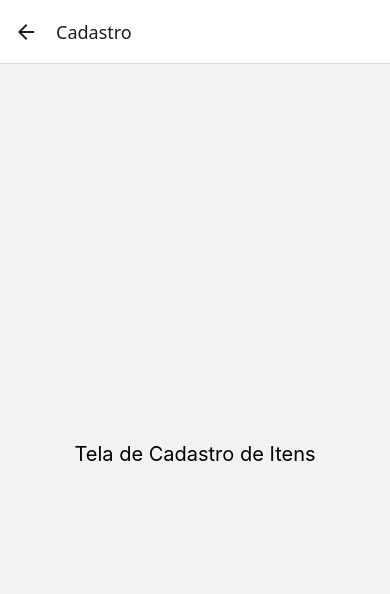
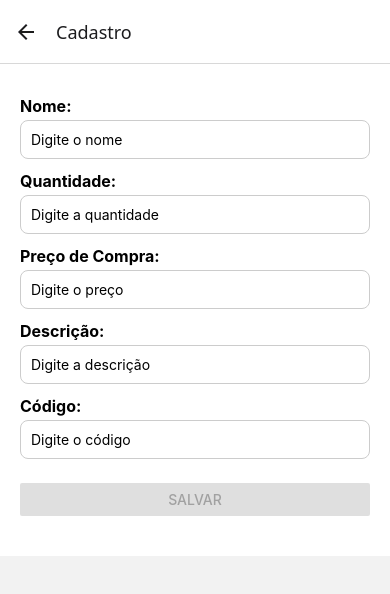
Before and after one commit to Fflow021/stockManager, a React Native app: screen /Cadastro in a window 390 px wide. Shown: the top 594 px of the page. Built offline with nearby package versions, Linux system fonts and the light colour scheme.

Commit message:
tela de cadastro

```diff
--- a/src/components/button/CustomButton.tsx
+++ b/src/components/button/CustomButton.tsx
@@ -1,6 +1,6 @@
 import React from 'react';
 import { TouchableOpacity, Text, StyleSheet, GestureResponderEvent, ViewStyle, TextStyle } from 'react-native';
-import buttonStyles from '../../styles/CustomButtonStyle/ButtonStyle';
+import buttonStyles from './CustomButtonStyle/ButtonStyle';
 
 interface CustomButtonProps {
   title: string;
--- a/src/components/button/header/CustomHeader.tsx
+++ b/src/components/button/header/CustomHeader.tsx
@@ -2,7 +2,7 @@
 // components/Header.tsx
 import React from 'react';
 import { View, Text, Image,ImageSourcePropType } from 'react-native';
-import CustomHeaderStyles from '../../../styles/CustomHeaderStyle/CustomHeaderStyle';
+import CustomHeaderStyles from './CustomHeaderStyle/CustomHeaderStyle';
 
 interface HeaderProps {
   title: string;
--- /dev/null
+++ b/src/components/button/textField/CustomTextField.tsx
@@ -0,0 +1,33 @@
+// src/components/inputs/TextField.tsx
+import React from 'react';
+import { View, Text, TextInput, KeyboardTypeOptions } from 'react-native';
+import CustomTextFieldStyles from './CustomTextFieldStyle/CustomTextFieldStyle';
+
+interface TextFieldProps {
+  label: string;
+  value: string;
+  onChangeText: (text: string) => void;
+  placeholder?: string;
+  keyboardType?: KeyboardTypeOptions;
+}
+
+export default function CustomTextField({
+  label,
+  value,
+  onChangeText,
+  placeholder,
+  keyboardType = 'default',
+}: TextFieldProps) {
+  return (
+    <View style={CustomTextFieldStyles.container}>
+      <Text style={CustomTextFieldStyles.label}>{label}</Text>
+      <TextInput
+        style={CustomTextFieldStyles.input}
+        value={value}
+        onChangeText={onChangeText}
+        placeholder={placeholder}
+        keyboardType={keyboardType}
+      />
+    </View>
+  );
+}
--- /dev/null
+++ b/src/components/button/textField/CustomTextFieldStyle/CustomTextFieldStyle.tsx
@@ -0,0 +1,23 @@
+import { StyleSheet } from "react-native";
+
+const CustomTextFieldStyles = StyleSheet.create({
+    container: {
+      marginTop: 12,
+    },
+    label: {
+      fontWeight: 'bold',
+      fontSize: 16,
+      marginBottom: 4,
+    },
+    input: {
+      borderWidth: 1,
+      borderColor: '#ccc',
+      borderRadius: 8,
+      padding: 10,
+    },
+    inputError: {
+        borderColor: 'red',
+      },
+  });
+
+  export default CustomTextFieldStyles;
--- a/src/screens/HomeScreen.tsx
+++ b/src/screens/HomeScreen.tsx
@@ -1,6 +1,6 @@
 import { StyleSheet, View} from 'react-native';
 import CustomButton from '../components/button/CustomButton';
-import buttonStyle from '../styles/CustomButtonStyle/ButtonStyle';
+import buttonStyle from '../components/button/CustomButtonStyle/ButtonStyle';
 import CustomHeader from '../components/button/header/CustomHeader';
 
 export default function HomeScreen({navigation}: any) {
--- a/src/screens/TelaDeCadastro.tsx
+++ b/src/screens/TelaDeCadastro.tsx
@@ -1,21 +1,112 @@
-import React from 'react';
-import { View, Text, StyleSheet } from 'react-native';
+import React, { useState } from 'react';
+import { View, Button, StyleSheet, Alert, ScrollView, Text } from 'react-native';
+import CustomTextField from '../components/button/textField/CustomTextField';
 
 export default function TelaDeCadastro() {
+  const [nome, setNome] = useState<string>('');
+  const [quantidade, setQuantidade] = useState<string>('');
+  const [precoCompra, setPrecoCompra] = useState<string>('');
+  const [descricao, setDescricao] = useState<string>('');
+  const [codigo, setCodigo] = useState<string>('');
+
+  const quantidadeValida = /^\d+$/.test(quantidade);
+  const precoValido = /^\d+([.,]\d+)?$/.test(precoCompra);
+
+  const salvar = () => {
+    if (!quantidadeValida) {
+      Alert.alert('Erro', 'Quantidade inválida. Insira somente números inteiros.');
+      return;
+    }
+    if (!precoValido) {
+      Alert.alert('Erro', 'Preço inválido. Insira um valor numérico, com opcional decimal.');
+      return;
+    }
+
+    const dados = {
+      nome,
+      quantidade: parseInt(quantidade, 10),
+      preco_compra: parseFloat(precoCompra.replace(',', '.')),
+      descricao,
+      codigo,
+    };
+
+    console.log('Dados cadastrados:', dados);
+    Alert.alert('Sucesso', 'Item cadastrado com sucesso!');
+  };
+
   return (
-    <View style={styles.container}>
-      <Text style={styles.text}>Tela de Cadastro de Itens</Text>
-    </View>
+    <ScrollView contentContainerStyle={styles.container}>
+      <CustomTextField
+        label="Nome:"
+        value={nome}
+        onChangeText={setNome}
+        placeholder="Digite o nome"
+      />
+
+      <CustomTextField
+        label="Quantidade:"
+        value={quantidade}
+        onChangeText={setQuantidade}
+        placeholder="Digite a quantidade"
+        keyboardType="numeric"
+      />
+      {!quantidadeValida && quantidade.length > 0 && (
+        <Text style={styles.errorText}>
+          Insira apenas números inteiros.
+        </Text>
+      )}
+
+      <CustomTextField
+        label="Preço de Compra:"
+        value={precoCompra}
+        onChangeText={setPrecoCompra}
+        placeholder="Digite o preço"
+        keyboardType="decimal-pad"
+      />
+      {!precoValido && precoCompra.length > 0 && (
+        <Text style={styles.errorText}>
+          Insira somente número, com ponto ou vírgula para decimais.
+        </Text>
+      )}
+
+      <CustomTextField
+        label="Descrição:"
+        placeholder="Digite a descrição"
+        value={descricao}
+        onChangeText={setDescricao}
+      />
+
+      <CustomTextField
+        label="Código:"
+        placeholder="Digite o código"
+        value={codigo}
+        onChangeText={setCodigo}
+      />
+
+      <View style={styles.buttonContainer}>
+        <Button
+          title="Salvar"
+          onPress={salvar}
+          color="#502f5a"
+          disabled={!quantidadeValida || !precoValido}
+        />
+      </View>
+    </ScrollView>
   );
 }
 
 const styles = StyleSheet.create({
   container: {
-    flex: 1,
-    justifyContent: 'center',
-    alignItems: 'center',
+    padding: 20,
+    paddingBottom: 40,
+    backgroundColor: '#fff',
   },
-  text: {
-    fontSize: 20,
+  errorText: {
+    color: 'red',
+    marginTop: 4,
+    marginBottom: 8,
+  },
+  buttonContainer: {
+    marginTop: 24,
   },
 });
```
Also changed, not shown: src/components/button/CustomButtonStyle/ButtonStyle.tsx (renamed from src/styles/CustomButtonStyle/ButtonStyle.tsx), src/components/button/header/CustomHeaderStyle/CustomHeaderStyle.tsx (renamed from src/styles/CustomHeaderStyle/CustomHeaderStyle.tsx).
